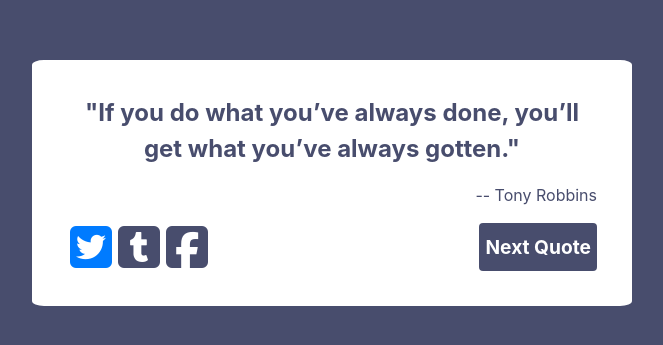
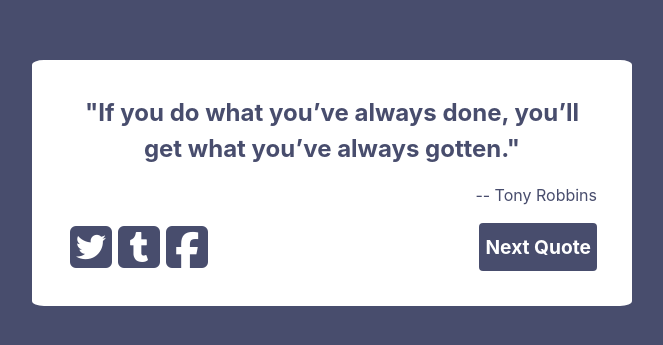
Before and after one commit to JimmyCN1/randomQuoteGenerator, a React (Create React App) app: page / in a window 1280 px wide. Shown: the part 217-562 px from the top of the page, without its empty margins (308-971 px from the left). Built offline with nearby package versions, Linux system fonts and the light colour scheme.

Commit message:
added dummy links for the tumblr + facebook icons

```diff
--- a/src/components/controls/Social.js
+++ b/src/components/controls/Social.js
@@ -1,25 +1,42 @@
 import React from "react";
 
-function Social(props) {
+import AppTheme from "../../AppTheme.js";
+
+class Social extends React.Component {
+  constructor(props) {
+    super(props);
+  }
+
+  static contextType = AppTheme;
+
+  render() {
+    const styles = {
+      padding: "0px 3px",
+      margin: "0 !important",
+      alignSelf: "flex-end",
+      textDecoration: "none"
+    };
+
+    styles.color = this.context.theme;
+
     return (
       <div>
         <a
-        // class="twitter-share-button"
-        href={`https://twitter.com/intent/tweet?text=${props.quote}`}
+          style={styles}
+          href={`https://twitter.com/intent/tweet?text=${this.props.quote}`}
         >
-        <i className="fab fa-twitter-square fa-3x" style={styles} />
+          <i className="fab fa-twitter-square fa-3x" />
         </a>
 
-      <i className="fab fa-tumblr-square fa-3x" style={styles} />
-      <i className="fab fa-facebook-square fa-3x" style={styles} />
+        <a style={styles} href="#">
+          <i className="fab fa-tumblr-square fa-3x" />
+        </a>
+        <a style={styles} href="#">
+          <i className="fab fa-facebook-square fa-3x" />
+        </a>
       </div>
     );
   }
-
-const styles = {
-  padding: "0px 3px",
-  margin: "0 !important",
-  alignSelf: "flex-end"
-};
+}
 
 export default Social;
```
Lines whose indentation alone changed are shown as unchanged.
